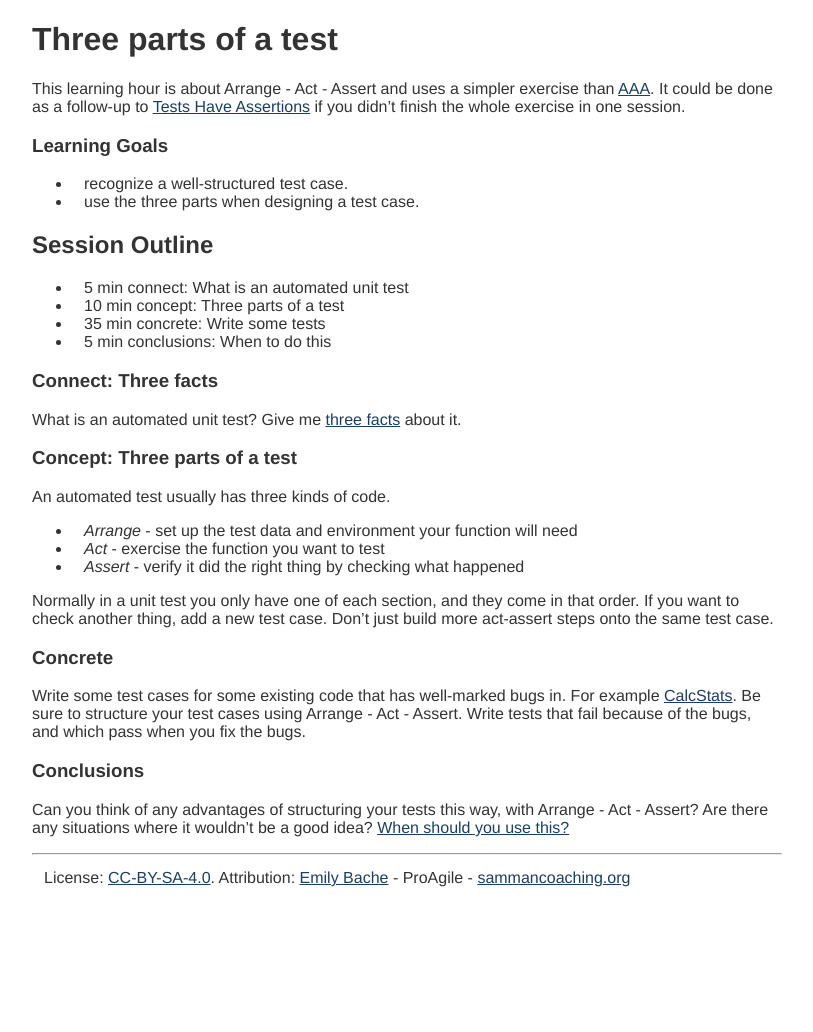
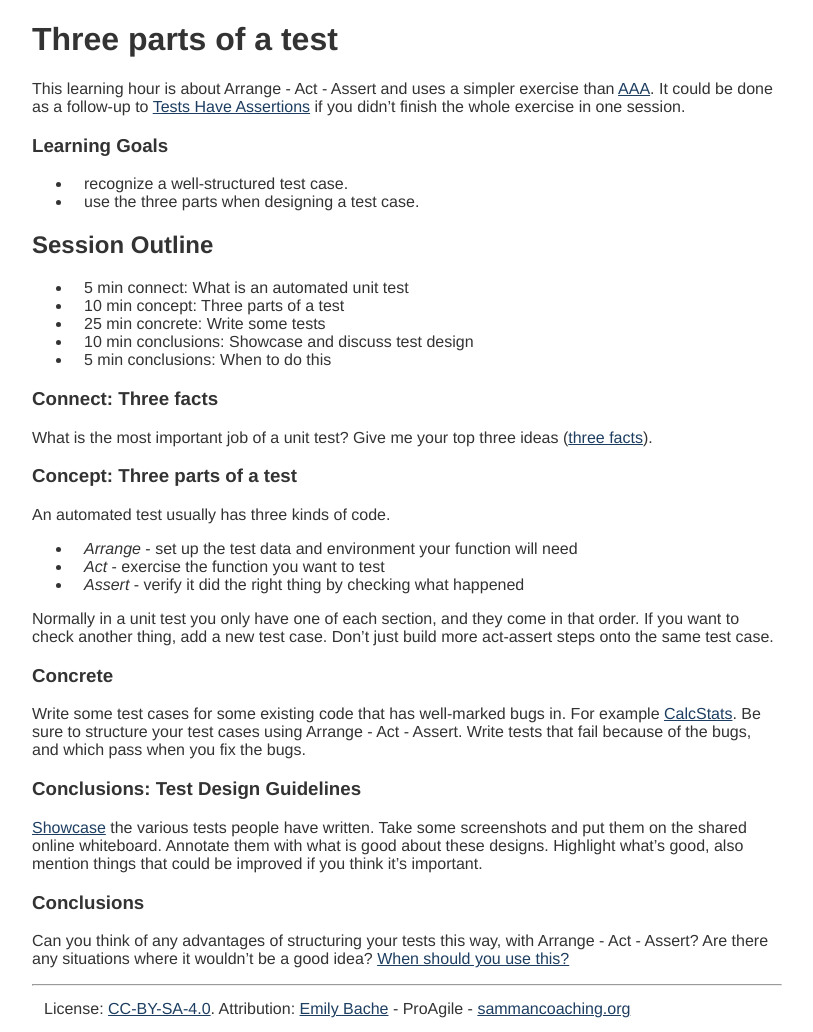
Before and after one commit to sammancoaching/website, a Jekyll site: the page built from _learning_hours/test_design/three_parts_of_a_test.md, in a window 1280 px wide. Shown: the whole page, without its empty margins (233-1046 px from the left). Built offline with Jekyll 4.4.1, drawn with Linux system fonts in a browser that asks for light colours; before the commit the page ends 901 px from its top, so only the background shows below that.

Commit message:
add section to cement test design ideas

```diff
--- a/_learning_hours/test_design/three_parts_of_a_test.md
+++ b/_learning_hours/test_design/three_parts_of_a_test.md
@@ -20,12 +20,13 @@ This learning hour is about Arrange - Act - Assert and uses a simpler exercise t
 
 * 5 min connect: What is an automated unit test
 * 10 min concept: Three parts of a test
-* 35 min concrete: Write some tests
+* 25 min concrete: Write some tests
+* 10 min conclusions: Showcase and discuss test design
 * 5 min conclusions: When to do this
 
 
 ### Connect: Three facts
-What is an automated unit test? Give me [three facts](/activities/connect/three_facts.html) about it.
+What is the most important job of a unit test? Give me your top three ideas ([three facts](/activities/connect/three_facts.html)).
 
 ### Concept: Three parts of a test
 An automated test usually has three kinds of code.
@@ -39,5 +40,8 @@ Normally in a unit test you only have one of each section, and they come in that
 ### Concrete
 Write some test cases for some existing code that has well-marked bugs in. For example [CalcStats](https://github.com/emilybache/CalcStats-TestDesign-Kata). Be sure to structure your test cases using Arrange - Act - Assert. Write tests that fail because of the bugs, and which pass when you fix the bugs.
 
+### Conclusions: Test Design Guidelines
+[Showcase]({% link _activities/concrete/showcase.md %}) the various tests people have written. Take some screenshots and put them on the shared online whiteboard. Annotate them with what is good about these designs. Highlight what's good, also mention things that could be improved if you think it's important.
+
 ### Conclusions
 Can you think of any advantages of structuring your tests this way, with Arrange - Act - Assert? Are there any situations where it wouldn’t be a good idea? [When should you use this?](/activities/conclusions/when_to_use_this.html)
```
